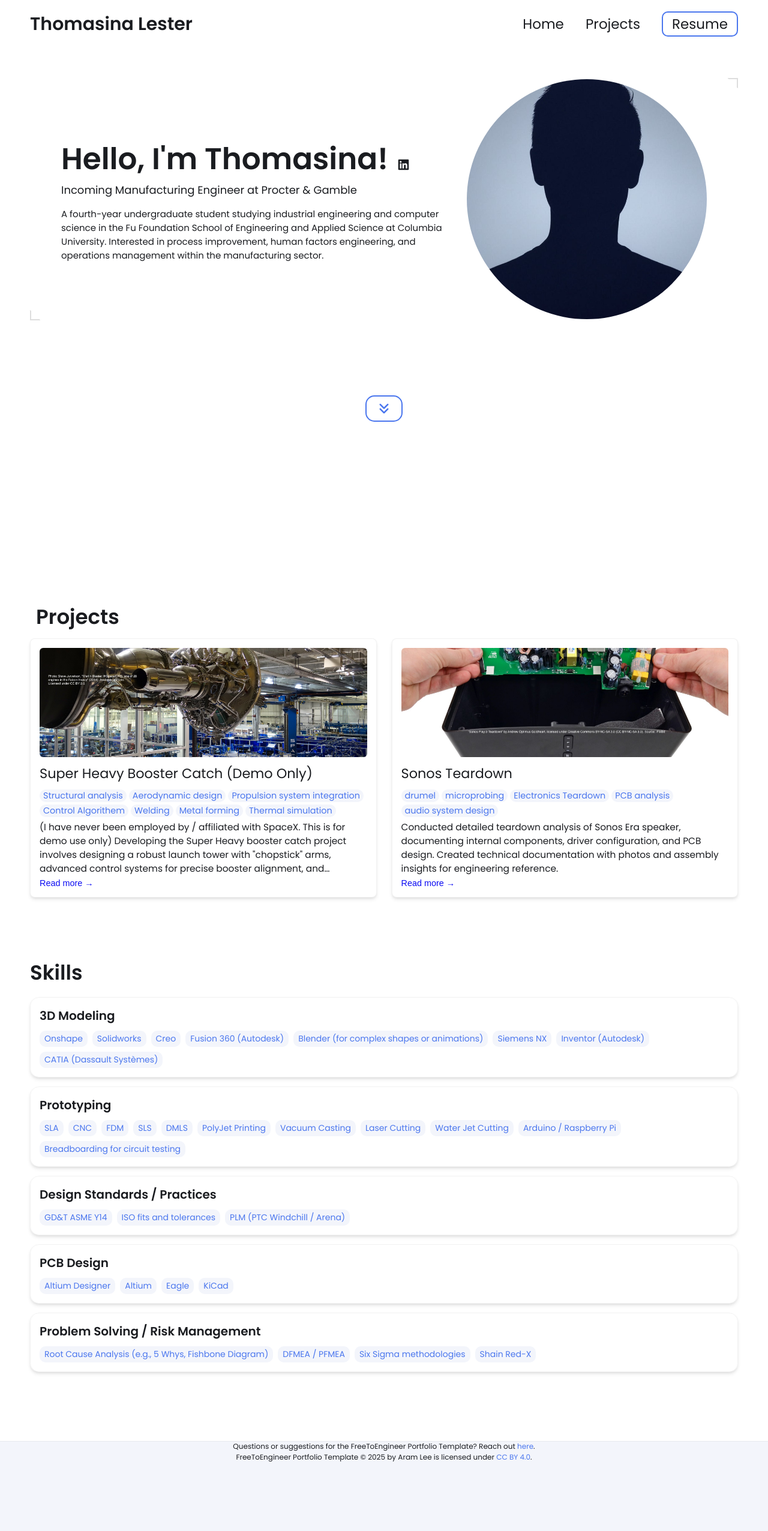
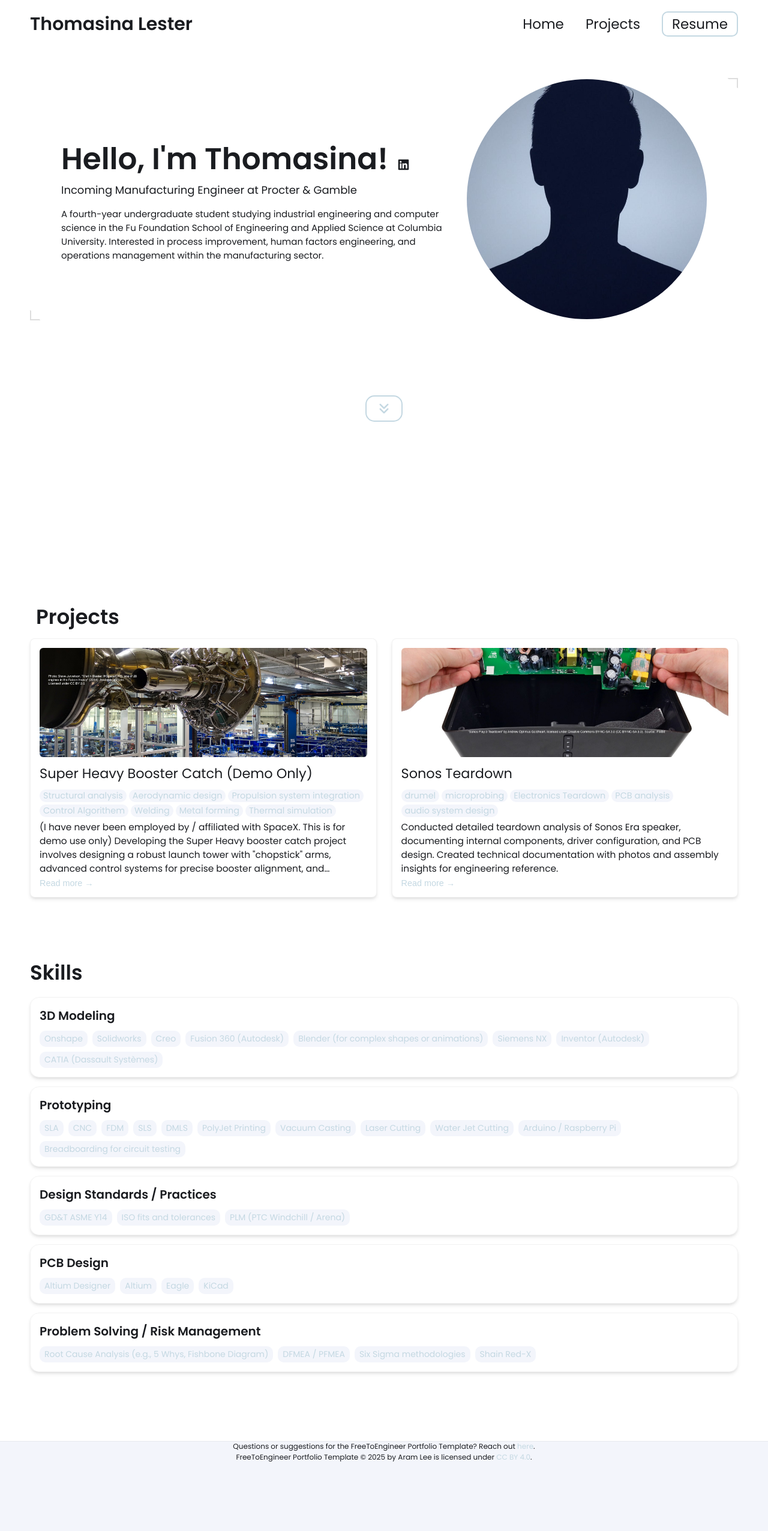
Before and after one commit to thomasinalester/thomasinalester.github.io, a Jekyll site: the page built from index.html, in a window 1280 px wide. Shown: the whole page at 60% size. Built offline with Jekyll 4.4.1, drawn with Linux system fonts in a browser that asks for light colours.

Commit message:
Update _config.yml

```diff
--- a/_config.yml
+++ b/_config.yml
@@ -66,8 +66,8 @@ skills:
 colors: # this is the basic theme
   text: "#1a1c20"
   border: "#ddd"
-  link: "#4a76ee"
-  highlight: "#0c0cf2"
+  link: "#C4D8E2"
+  highlight: "#C4D8E2"
   background: "#ffffff"
   light_background: "#f3f5fb"
 
```
